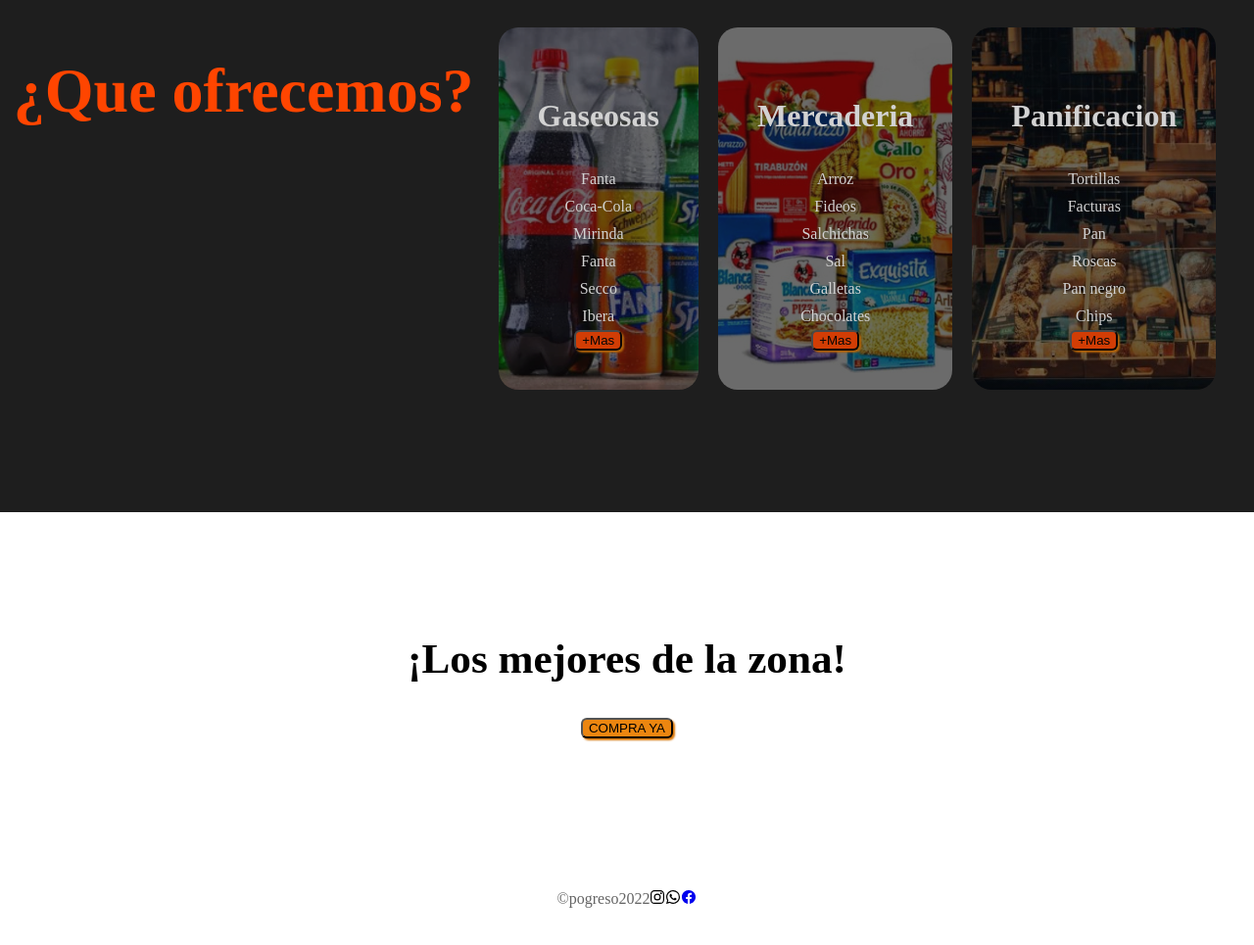
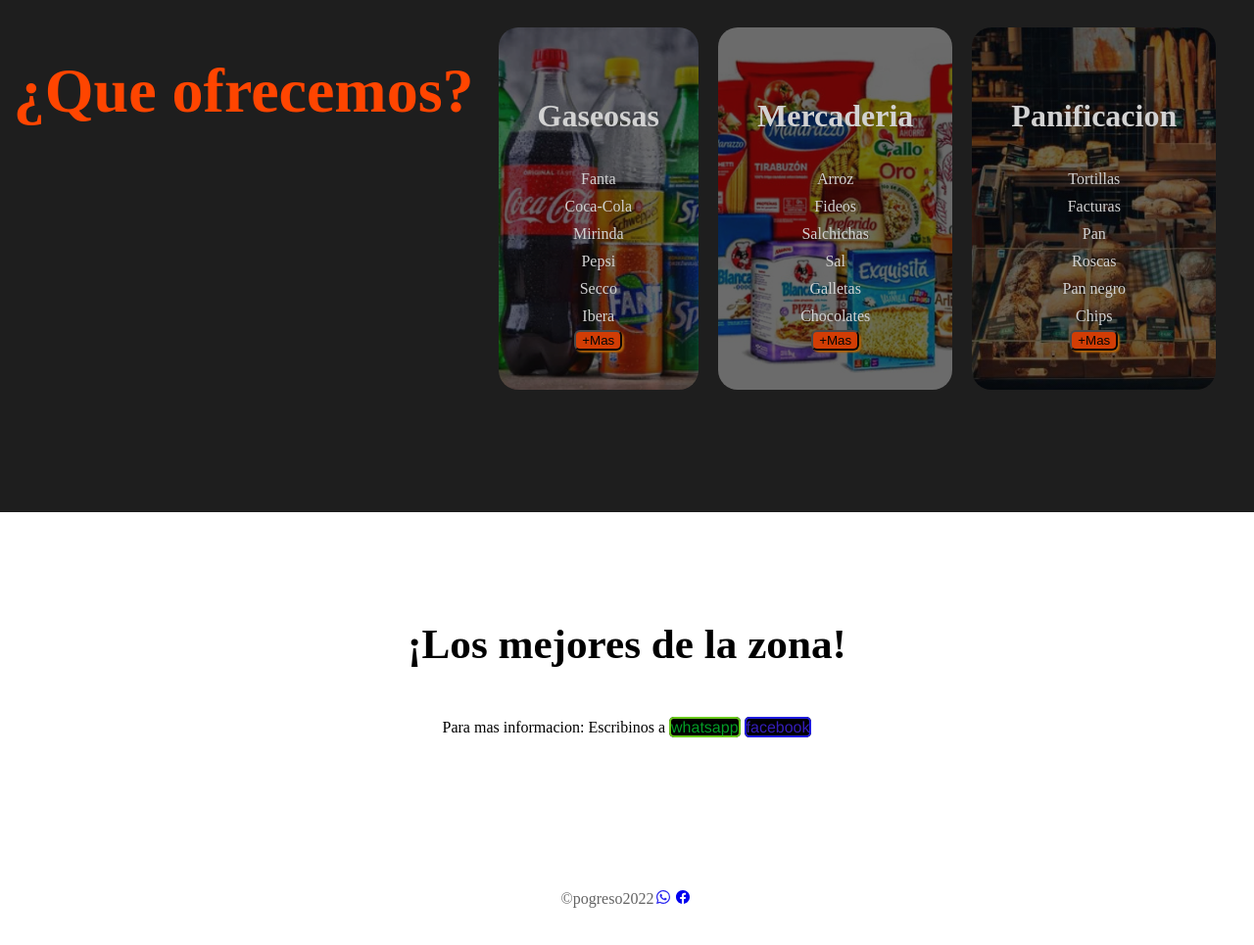
Before and after one commit to adrianrodriguez09/proyecto, a website: page index.html in a window 1280 px wide. Shown: the part 997-1962 px from the top of the page at 98% size. Drawn offline with nearby package versions, Linux system fonts and the light colour scheme.

Commit message:
modificando mas cosas

```diff
--- a/index.html
+++ b/index.html
@@ -6,6 +6,7 @@
     <meta name="viewport" content="width=device-width, initial-scale=1.0">
     <meta name="keywords" content="panaderia,Tortillas,mercaderia,bebidas,PRECIOS,buena atencion">
     <meta name="description" content="Veni a nuestra panaderia y no te arrepentiras">
+    <link rel="shortcun icon" href="img/logo2.jpg">
     <title>PROGRESO</title>
 
     <link rel="stylesheet" href="css/styles.css">
@@ -34,9 +35,9 @@
 <div class="img-container"></div>
 <div id="texto">
 <h2>Conoce mas sobre nosotros</h2>
-<p>Somos un emprendimiento familiar,que comenzo con la idea de el poder trabajar en casa y en familia,todos juntos.
-  Viendo la necesidad del rubro en la zona trabajamos dia dia para mejorar nuestros productos como por ejemplos:Tortillas,Facturas,Pan,etc
-  Ademas contamos con drugstore y las posibilidad de pago de servicios,recargas de celulares,directv,abonos.</p>
+<p>Somos un emprendimiento familiar,que comenzo con la idea de poder trabajar en casa y en familia,todos juntos.
+  Viendo la necesidad del rubro en la zona trabajamos dia dia para mejorar nuestros productos, como por ejemplos:Tortillas,Facturas,Pan,etc
+  Ademas contamos con drugstore y la posibilidad de pago de servicios,recargas de celulares,directv,abonos.</p>
 </div>
   </div>
 
@@ -51,7 +52,7 @@
    <li>Fanta</li>
    <li>Coca-Cola</li>
    <li>Mirinda</li>
-   <li>Fanta</li>
+   <li>Pepsi</li>
    <li>Secco</li>
    <li>Ibera</li>
     <form action="tienda.html#bebidas"><button class="button-cards">+Mas</button></form>
@@ -83,7 +84,10 @@
 </section>
 <section class="inferior">
  <h2>¡Los mejores de la zona!</h2>
-<BUtton>COMPRA YA</BUtton>
+ <p>Para mas informacion: Escribinos a <a class="links_wats" href="https://web.whatsapp.com/">whatsapp</a>
+  <a class="links_face" href="https://www.facebook.com/panificacion.elprogreso"">facebook</a></p>
+
+
 </section>
 
 
@@ -91,9 +95,6 @@
 <footer>
     <div class="container">
         <p>&copy;pogreso2022</p>
-        <span class="iconos">
-            <ion-icon name="logo-instagram"></ion-icon>
-          </span>
           <span class="iconos">
             <ion-icon name="logo-whatsapp"></ion-icon>
           </span>
--- a/sass/_cards.scss
+++ b/sass/_cards.scss
@@ -66,6 +66,28 @@
     text-align: center;
     flex-direction: column;
     height: 40vh;
+    .links_wats{
+        color: rgba(4, 163, 39, 0.959);
+        text-decoration: none;
+        border: solid 2px rgb(105, 201, 27);
+        border-radius: 5px;
+        background-color: rgb(0, 0, 0);
+        font-family: 'Franklin Gothic Medium', 'Arial Narrow', Arial, sans-serif;
+        &:hover{
+            color: rgb(255, 248, 248);
+        }
+    }
+    .links_face{
+        color: rgba(55, 31, 194, 0.959);
+        text-decoration: none;
+        border: solid 2px rgb(31, 27, 223);
+        border-radius: 5px;
+        background-color: rgb(0, 0, 0);
+        font-family: 'Franklin Gothic Medium', 'Arial Narrow', Arial, sans-serif;
+        &:hover{
+            color: rgb(255, 248, 248);
+        }
+    }
 }
 .button-cards{
     background-color: orangered;
--- a/sass/_footer.scss
+++ b/sass/_footer.scss
@@ -9,4 +9,8 @@
         margin: 0;
         color: rgb(100,100,100);
     }
+    .iconos{
+        color: rgb(41, 37, 240);
+        padding: 2px;
+    }
 }
```
Also changed, not shown: acerca.html (+0 -3 lines), ubicacion.html (+0 -3 lines), css/styles.css, img/logo2.jpg (added).
